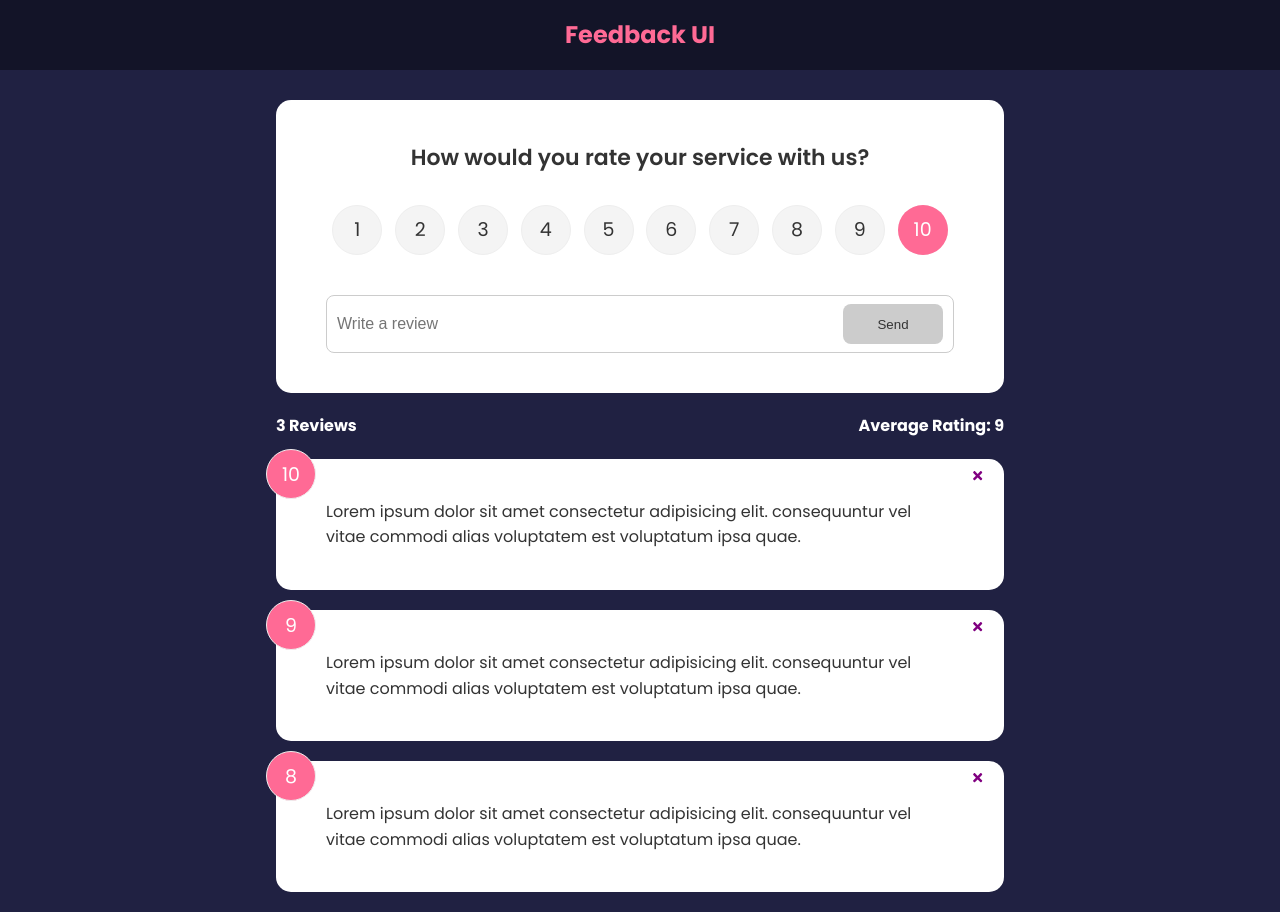
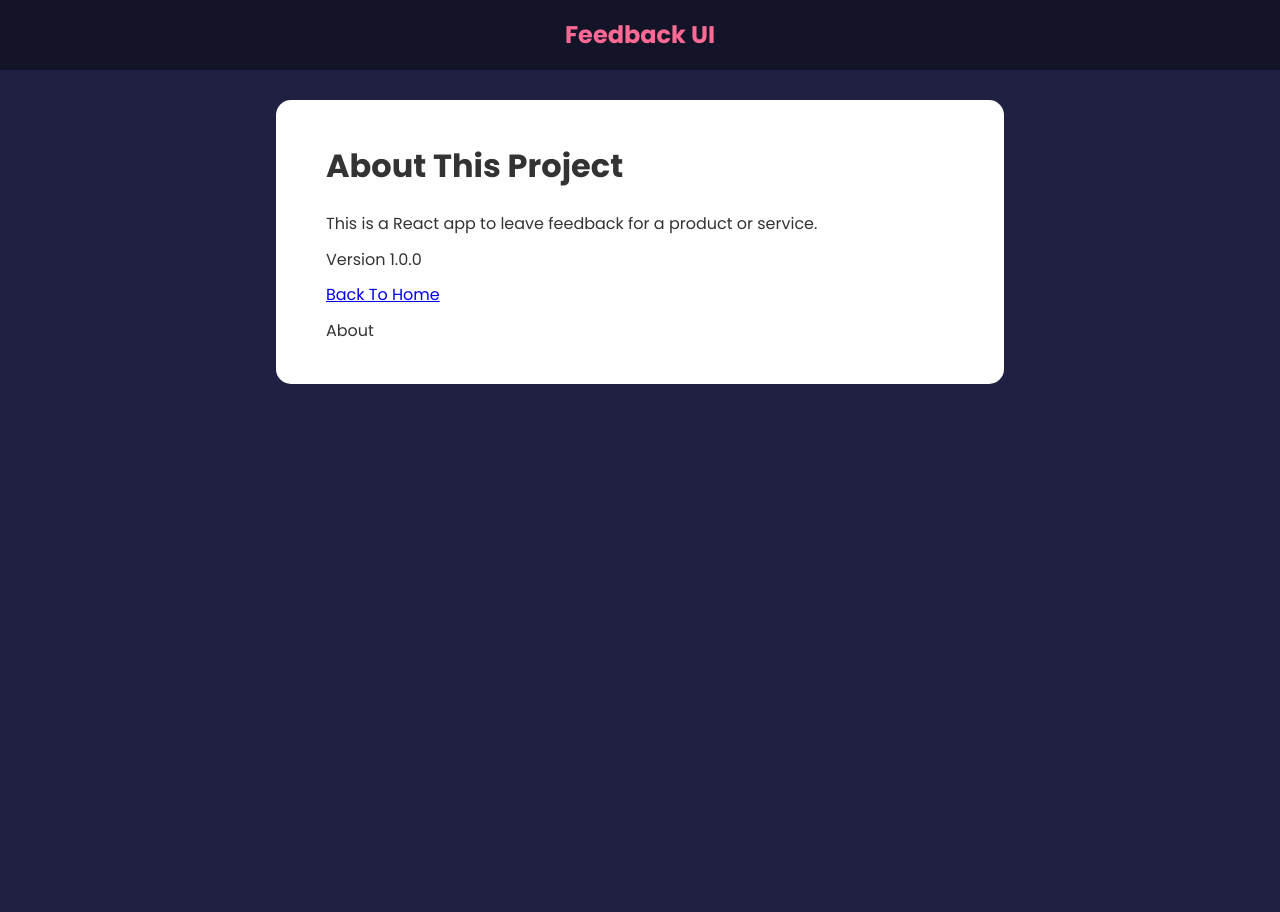
Before and after one commit to pdxchambers/feedback-app, a React (Create React App) app: page /about in a window 1280 px wide. After the commit the page ends 800 px from the top, so only its background shows below. Built offline with nearby package versions, Linux system fonts and the light colour scheme; the HTML template or start-up script is replaced by a standard one.

Commit message:
add react routes

```diff
--- a/package.json
+++ b/package.json
@@ -10,6 +10,7 @@
     "react": "^17.0.2",
     "react-dom": "^17.0.2",
     "react-icons": "^4.3.1",
+    "react-router-dom": "^6.3.0",
     "react-scripts": "^5.0.1",
     "uuid": "^8.3.2",
     "web-vitals": "^2.1.4"
--- a/src/App.js
+++ b/src/App.js
@@ -1,10 +1,12 @@
 import {v4 as uuidv4} from 'uuid'
-import { useState } from 'react';
-import Header from './components/Header';
-import FeedbackData from './data/FeedBackData';
-import FeedBackList from './components/FeedBackList';
-import FeedbackStats from './components/FeedBackStats';
-import FeedbackForm from './components/FeedBackForm';
+import {BrowserRouter as Router, Route, Routes} from 'react-router-dom'
+import { useState } from 'react'
+import Header from './components/Header'
+import FeedbackData from './data/FeedBackData'
+import FeedBackList from './components/FeedBackList'
+import FeedbackStats from './components/FeedBackStats'
+import FeedbackForm from './components/FeedBackForm'
+import AboutPage from './pages/AboutPage'
 
 function App(){
     const [feedback, setFeedback] = useState(FeedbackData);
@@ -21,14 +23,22 @@
     }
 
     return (
-        <>
+        <Router>
             <Header />
             <div className='container'>
-                  <FeedbackForm handleAdd={addFeedback}/>
-                  <FeedbackStats feedback={feedback} />
-                 <FeedBackList feedback = {feedback} handleDelete={deleteFeedback}/>
+              <Routes>
+                <Route exact path='/' element={
+                  <>
+                    <FeedbackForm handleAdd={addFeedback}/>
+                    <FeedbackStats feedback={feedback} />
+                    <FeedBackList feedback = {feedback} handleDelete={deleteFeedback}/>
+                  </>
+                }>
+                </Route>
+                <Route path='/about' element={<AboutPage />} />
+              </Routes>
             </div>
-        </>
+        </Router>
     );
 }
 
--- /dev/null
+++ b/src/pages/AboutPage.jsx
@@ -0,0 +1,18 @@
+import Card from '../components/shared/Card'
+function AboutPage(){
+    return (
+        <Card>
+            <div className="about">
+                <h1>About This Project</h1>
+                <p>This is a React app to leave feedback for a product or service.</p>
+                <p>Version 1.0.0</p>
+                <p>
+                    <a href='/'>Back To Home</a>
+                </p>
+            </div>
+            About
+        </Card>
+    )
+}
+
+export default AboutPage
```
Also changed, not shown: 1 other file (tests, documents, lock files or other folders).
